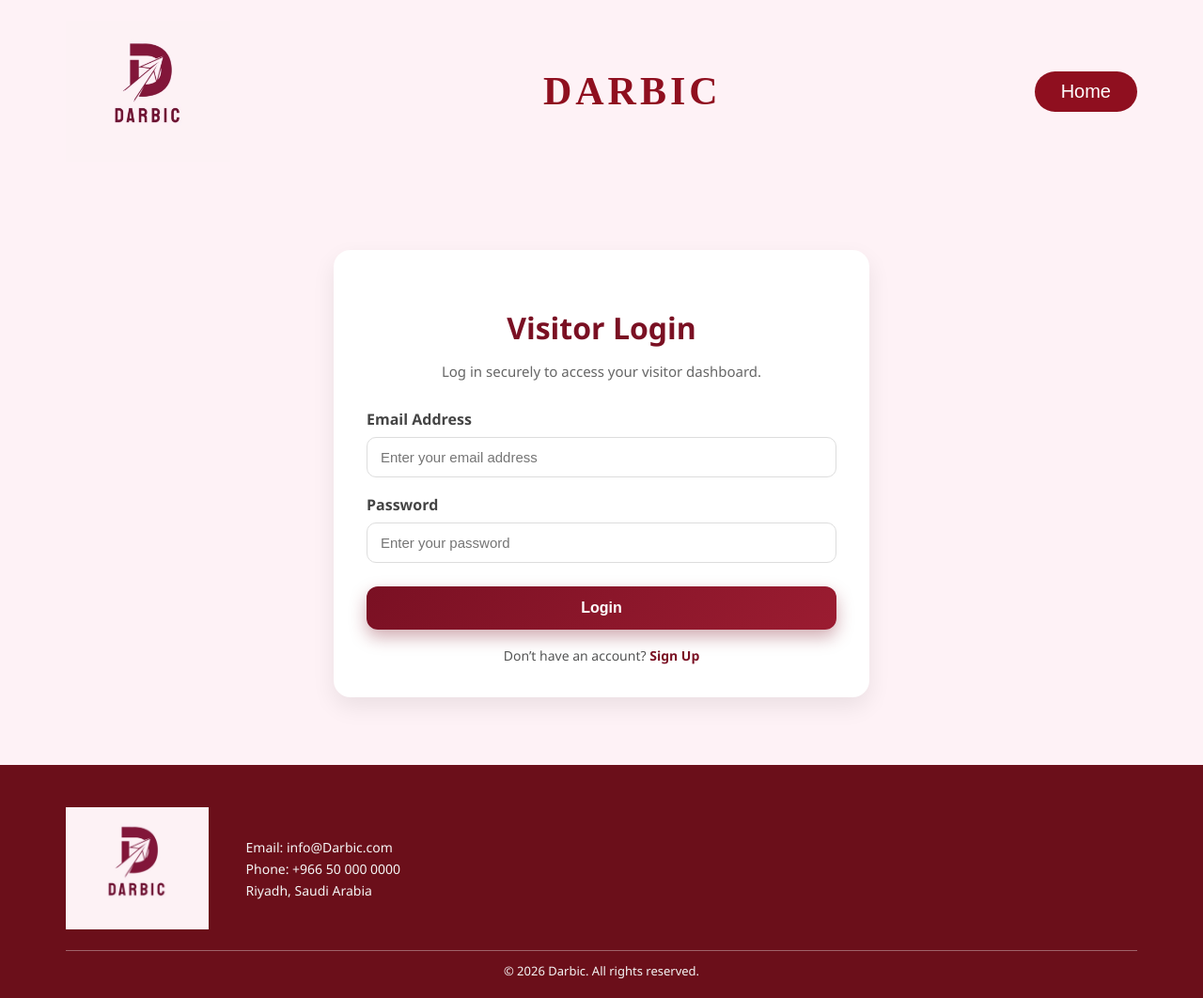
After one commit to NM-IT/Software-Engineering-IT320, a PHP site: page /visitor-login.html in a window 1280 px wide. The commit adds this page. Shown: the whole page at 94% size. Run offline with PHP 8.4, Linux system fonts and the light colour scheme.

Commit message:
Add files via upload

```diff
--- /dev/null
+++ b/visitor-login.html
@@ -0,0 +1,168 @@
+<!DOCTYPE html>
+<html lang="en">
+<head>
+  <meta charset="UTF-8">
+  <meta name="viewport" content="width=device-width, initial-scale=1.0">
+  <title>Darbic - Visitor Login</title>
+  <link rel="stylesheet" href="visitor.css">
+
+  <style>
+    .login-wrapper{
+      min-height: calc(100vh - 260px);
+      display:flex;
+      justify-content:center;
+      align-items:center;
+      padding:40px 20px;
+    }
+
+    .login-card{
+      width:100%;
+      max-width:500px;
+      background:white;
+      border-radius:18px;
+      box-shadow:0 10px 25px rgba(0,0,0,0.08);
+      padding:35px;
+    }
+
+    .login-title{
+      text-align:center;
+      color:#7A1023;
+      font-size:32px;
+      margin-bottom:10px;
+    }
+
+    .login-subtitle{
+      text-align:center;
+      color:#666;
+      margin-bottom:30px;
+      font-size:15px;
+    }
+
+    .form-group{
+      display:flex;
+      flex-direction:column;
+      margin-bottom:18px;
+    }
+
+    .form-group label{
+      margin-bottom:8px;
+      font-weight:600;
+      color:#444;
+    }
+
+    .form-group input{
+      padding:12px 14px;
+      border:1px solid #ddd;
+      border-radius:10px;
+      font-size:15px;
+      outline:none;
+      transition:0.3s;
+    }
+
+    .form-group input:focus{
+      border-color:#8f0f1f;
+      box-shadow:0 0 0 3px rgba(143,15,31,0.10);
+    }
+
+    .login-actions{
+      margin-top:25px;
+      display:flex;
+      justify-content:center;
+    }
+
+    .login-actions .btn-darbic{
+      width:100%;
+      justify-content:center;
+    }
+
+    .extra-links{
+      margin-top:18px;
+      text-align:center;
+      font-size:14px;
+      color:#555;
+    }
+
+    .extra-links a{
+      color:#7A1023;
+      font-weight:600;
+      text-decoration:none;
+    }
+
+    .extra-links a:hover{
+      text-decoration:underline;
+    }
+
+    .message-box{
+      background:#f9e7ed;
+      color:#7A1023;
+      border:1px solid #e7c8d0;
+      border-radius:10px;
+      padding:12px;
+      margin-bottom:18px;
+      text-align:center;
+      font-size:14px;
+    }
+  </style>
+</head>
+
+<body>
+
+  <header class="main-header">
+    <img src="images/darbic-logo.jpg" alt="Darbic Logo" class="logo">
+    <h1 class="Darbic-name">DARBIC</h1>
+    <button class="signout-btn" type="button" onclick="window.location.href='visitor.html'">Home</button>
+  </header>
+
+  <section class="login-wrapper">
+    <div class="login-card">
+
+      <h2 class="login-title">Visitor Login</h2>
+      <p class="login-subtitle">
+        Log in securely to access your visitor dashboard.
+      </p>
+
+
+
+      <form action="#" method="post">
+
+        <div class="form-group">
+          <label for="email">Email Address</label>
+          <input type="email" id="email" name="email" placeholder="Enter your email address">
+        </div>
+
+        <div class="form-group">
+          <label for="password">Password</label>
+          <input type="password" id="password" name="password" placeholder="Enter your password">
+        </div>
+
+        <div class="login-actions">
+          <button type="submit" class="btn-darbic">Login</button>
+        </div>
+
+        <div class="extra-links">
+          Don’t have an account?
+          <a href="visitor-signup.html">Sign Up</a>
+        </div>
+
+      </form>
+    </div>
+  </section>
+
+  <footer class="main-footer">
+    <div class="footer-content">
+      <img src="images/darbic-logo.jpg" alt="Darbic Logo" class="footer-logo">
+
+      <div class="contact-info">
+        <p>Email: info@Darbic.com</p>
+        <p>Phone: +966 50 000 0000</p>
+        <p>Riyadh, Saudi Arabia</p>
+      </div>
+    </div>
+
+    <div class="footer-bottom">
+      &copy; 2026 Darbic. All rights reserved.
+    </div>
+  </footer>
+
+</body>
+</html>
--- a/visitor.css
+++ b/visitor.css
@@ -590,3 +590,187 @@ color:#1e7e34;
 .vibrate{
 animation:vibrate .2s;
 }
+.profile-wrapper{
+  display:grid;
+  grid-template-columns:1fr 1fr;
+  gap:25px;
+}
+
+.profile-subtitle{
+  color:#7A1023;
+  margin-bottom:15px;
+  font-size:22px;
+}
+
+.info-box{
+  background:#fef2f6;
+  border:1px solid #ead6dc;
+  border-radius:12px;
+  padding:18px;
+  line-height:2;
+  font-size:15px;
+}
+
+.form-group{
+  display:flex;
+  flex-direction:column;
+  margin-bottom:16px;
+}
+
+.form-group label{
+  margin-bottom:8px;
+  font-weight:600;
+  color:#444;
+}
+
+.form-group input{
+  padding:12px 14px;
+  border:1px solid #ddd;
+  border-radius:10px;
+  font-size:15px;
+  outline:none;
+  transition:0.3s;
+}
+
+.form-group input:focus{
+  border-color:#8f0f1f;
+  box-shadow:0 0 0 3px rgba(143,15,31,0.10);
+}
+
+.message-box{
+  border-radius:10px;
+  padding:12px;
+  margin:10px 0 18px;
+  text-align:center;
+  font-size:14px;
+}
+
+.success-msg{
+  background:#e8f7ef;
+  color:#1e7e34;
+  border:1px solid #b7e4c7;
+}
+
+@media (max-width:768px){
+  .profile-wrapper{
+    grid-template-columns:1fr;
+  }
+}
+.notifications-list{
+  display:flex;
+  flex-direction:column;
+  gap:15px;
+}
+
+.notification-item{
+  display:flex;
+  align-items:flex-start;
+  gap:15px;
+  background:#fff;
+  border:1px solid #ead6dc;
+  border-radius:14px;
+  padding:16px;
+  box-shadow:0 6px 15px rgba(0,0,0,0.04);
+}
+
+.notification-item.unread{
+  background:#fff7fa;
+  border-left:6px solid #7A1023;
+}
+
+.notification-icon{
+  font-size:24px;
+  background:#f3d6dc;
+  width:46px;
+  height:46px;
+  border-radius:12px;
+  display:flex;
+  align-items:center;
+  justify-content:center;
+  flex-shrink:0;
+}
+
+.notification-content h4{
+  margin:0 0 6px;
+  color:#7A1023;
+  font-size:18px;
+}
+
+.notification-content p{
+  margin:0 0 8px;
+  color:#444;
+  line-height:1.6;
+}
+
+.notification-time{
+  font-size:13px;
+  color:#777;
+}
+
+/* Event History */
+.history-stats{
+  display:grid;
+  grid-template-columns:repeat(3,1fr);
+  gap:18px;
+  margin-bottom:25px;
+}
+
+.history-stat-card{
+  background:#fff7fa;
+  border:1px solid #ead6dc;
+  border-radius:14px;
+  padding:18px;
+  text-align:center;
+  box-shadow:0 6px 15px rgba(0,0,0,0.04);
+}
+
+.history-stat-card h4{
+  margin-bottom:10px;
+  color:#7A1023;
+  font-size:18px;
+}
+
+.history-stat-card p{
+  margin:0;
+  font-size:24px;
+  font-weight:700;
+  color:#444;
+}
+
+.history-table-wrapper{
+  overflow-x:auto;
+}
+
+.history-table{
+  width:100%;
+  border-collapse:collapse;
+  background:white;
+  border-radius:12px;
+  overflow:hidden;
+}
+
+.history-table th,
+.history-table td{
+  padding:14px 12px;
+  border:1px solid #ead6dc;
+  text-align:center;
+}
+
+.history-table th{
+  background:#7A1023;
+  color:white;
+}
+
+.history-table td{
+  background:#fff;
+}
+
+@media (max-width:768px){
+  .history-stats{
+    grid-template-columns:1fr;
+  }
+
+  .notification-item{
+    flex-direction:column;
+  }
+}
```
Also changed, not shown: admin-login.html (added, +145 -0 lines), visitor-signup.html (added, +159 -0 lines).
